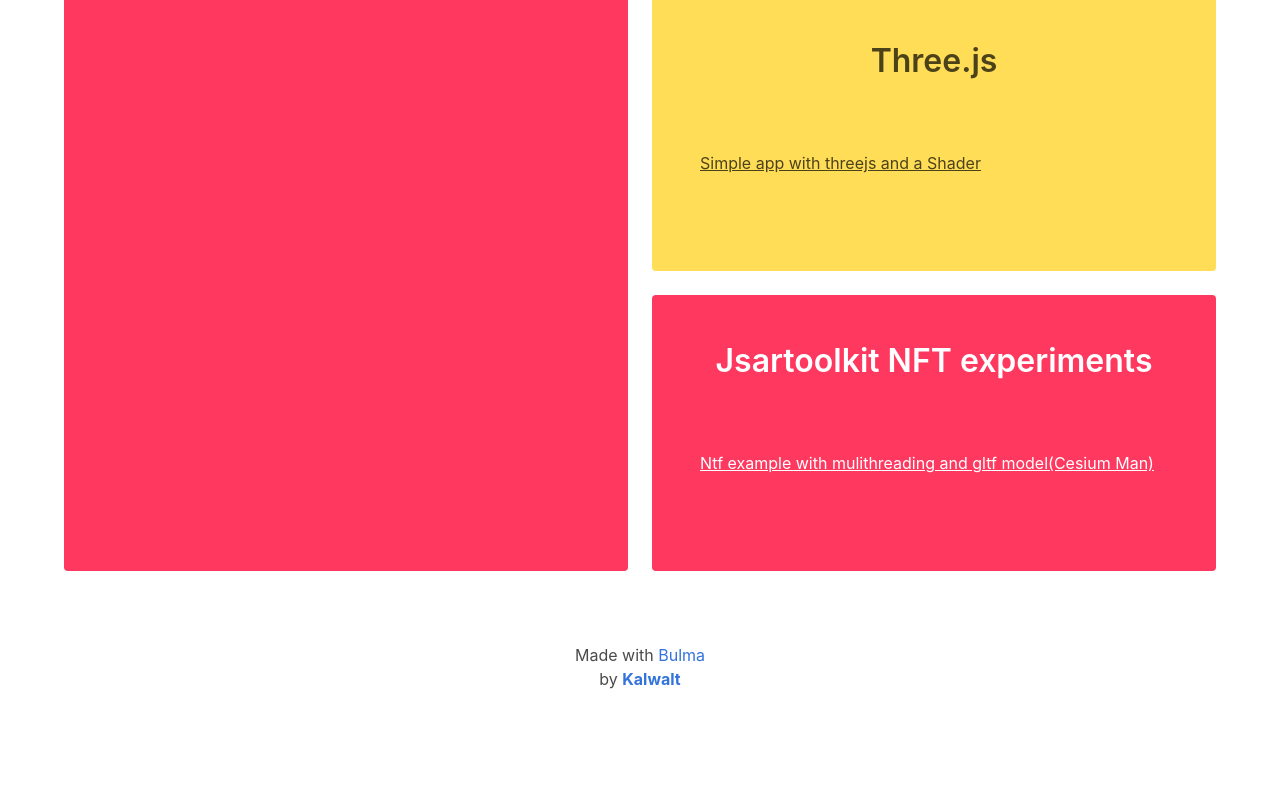
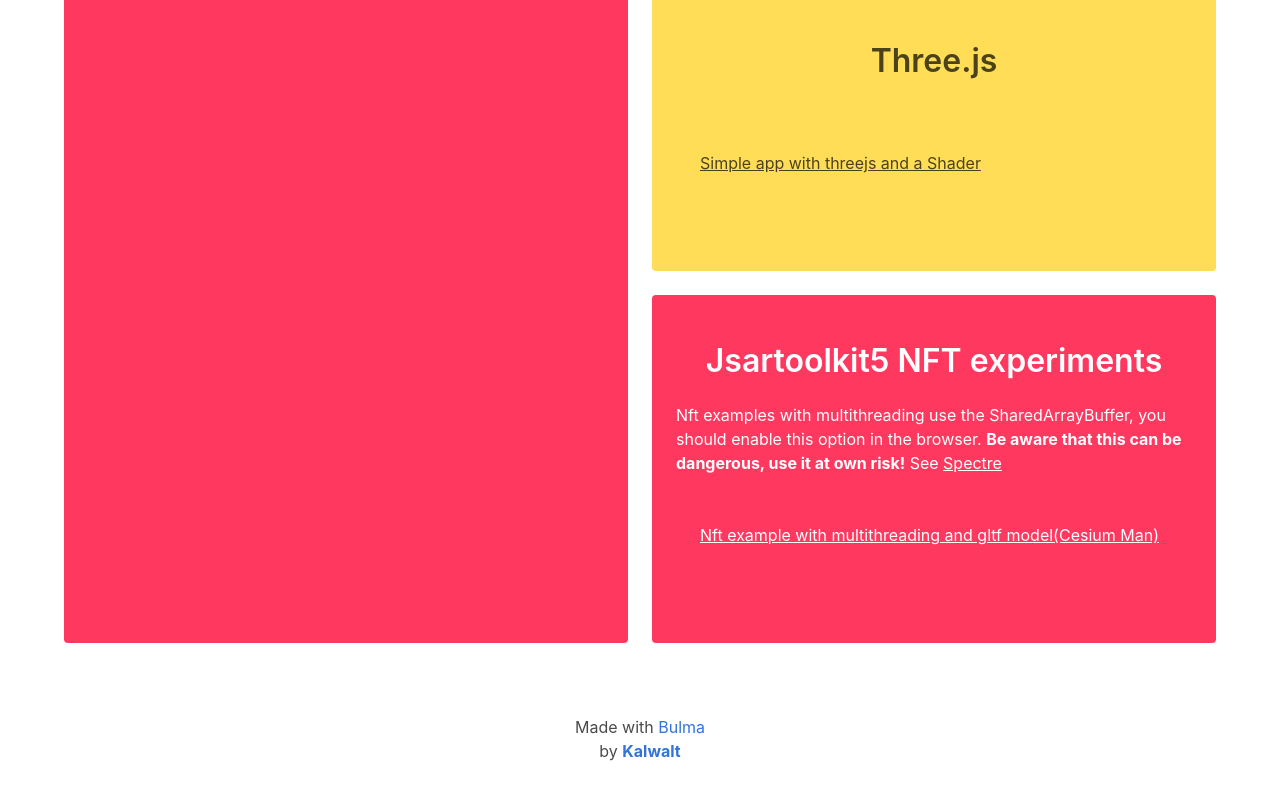
Before and after one commit to kalwalt/kalwalt-interactivity-AR, a plain HTML site: page index.html in a window 1280 px wide. Shown: the part 712-1511 px from the top of the page. Before the commit the page ends 1451 px from the top, so only its background shows below. Drawn offline with nearby package versions, Linux system fonts and the light colour scheme.

Commit message:
explanation for Spectre

```diff
--- a/index.html
+++ b/index.html
@@ -62,9 +62,12 @@
 							</ul>
 						</article>
 						<article class="tile is-child notification is-danger section">
-							<h4 class="title has-text-centered">Jsartoolkit NFT experiments</h4>
+							<h4 class="title has-text-centered">Jsartoolkit5 NFT experiments</h4>
+							<p> Nft examples with multithreading use the SharedArrayBuffer,
+								you should enable this option in the browser. <b>Be aware that this can be dangerous, use it at own risk!</b>
+								See <a href="https://meltdownattack.com/">Spectre</a>
 								<ul class="section">
-									<li><a href="nft_threads_cesium.html">Ntf example with mulithreading and gltf model(Cesium Man) </a></li>
+									<li><a href="nft_threads_cesium.html">Nft example with multithreading and gltf model(Cesium Man) </a></li>
 									<li><a href=""></a></li>
 								</ul>
 						</article>
```
